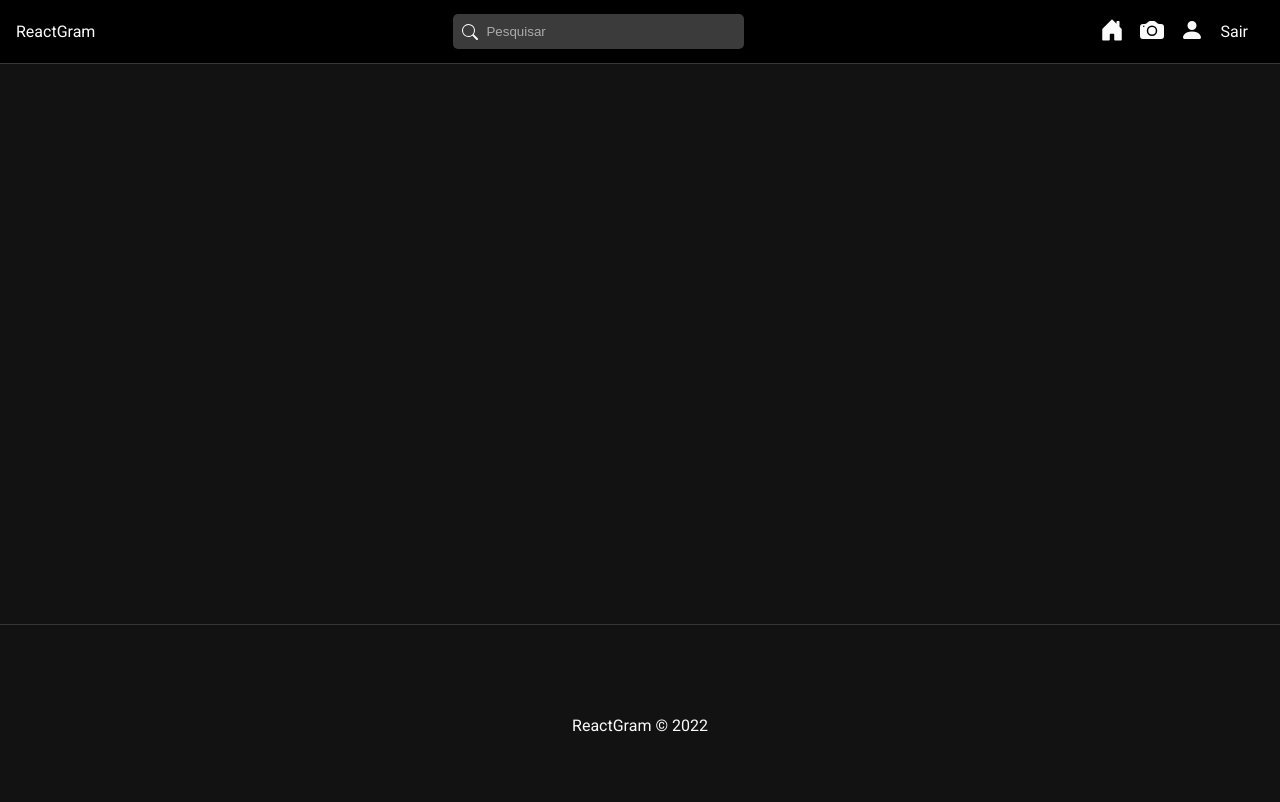
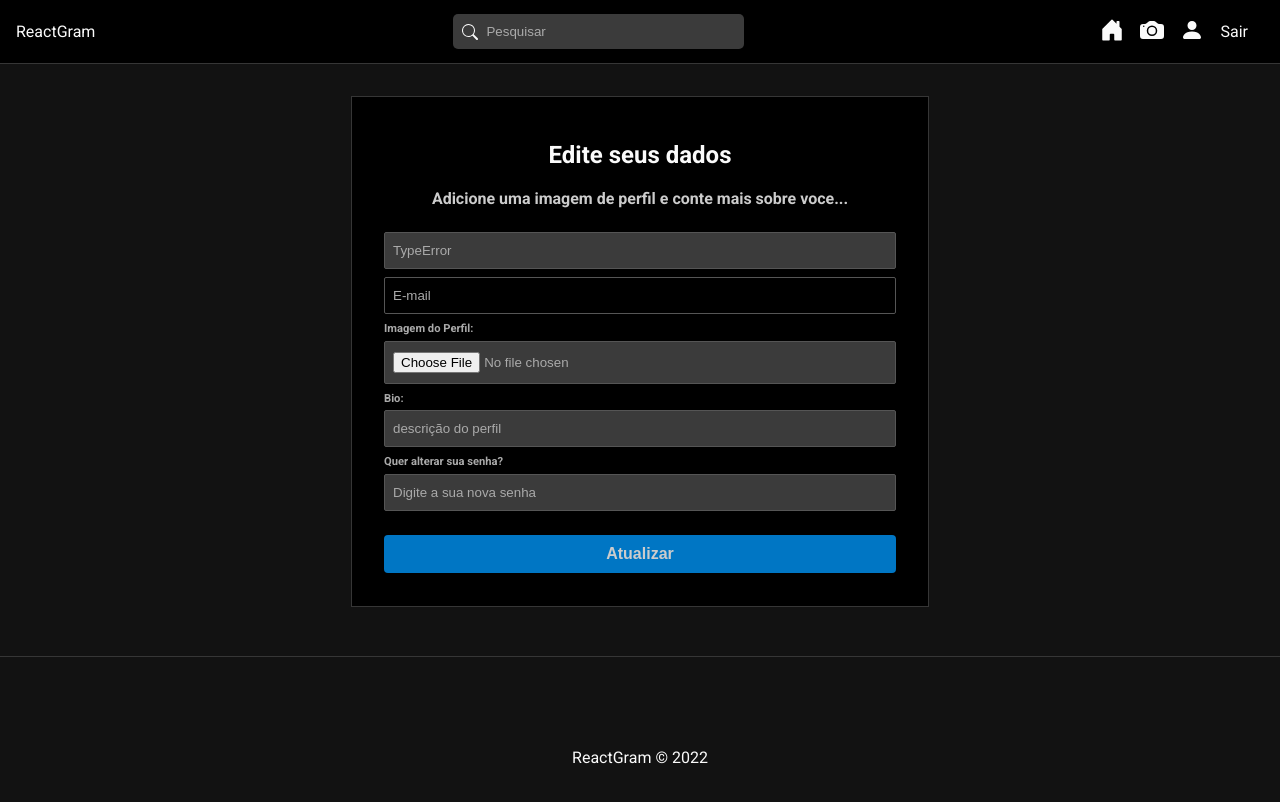
Before and after one commit to HelenoNascimento/ReactGram, a React (Create React App) app in the folder frontend/: page /profile in a window 1280 px wide. Shown: the top 802 px of the page. Built offline with nearby package versions, Linux system fonts and the light colour scheme; no server answers; sample sign-in values are in the browser's storage.

Commit message:
finalizado tela de usuario, iniciando funcionalide de edição

```diff
--- a/frontend/src/App.js
+++ b/frontend/src/App.js
@@ -15,6 +15,7 @@
 import Home from './pages/Home/Home';
 import Login from './pages/Auth/Login';
 import Register from './pages/Auth/Register';
+import EditProfile from "./pages/EditProfile/EditProfile";
 
 
 function App() {
@@ -34,6 +35,8 @@
        <div className="container">
        <Routes>
           <Route path="/" element={auth ? <Home /> : <Navigate to="/login" />}/>
+          <Route path="/profile" element={auth ? <EditProfile /> : <Navigate to="/login" />}/>
+          {/*Rotas autenticados abaixo */}
           <Route path="/login" element={!auth ? <Login /> : <Navigate to="/home" />}/>
           <Route path="/register" element={!auth ? <Register /> : <Navigate to="/home" />}/>
         </Routes>
--- /dev/null
+++ b/frontend/src/pages/EditProfile/EditProfile.css
@@ -0,0 +1,19 @@
+#edit-profile{
+    border: 1px solid #363636;
+    background-color: #000;
+    padding: 1.5em 2em;
+    max-width: 40%;
+    margin: 2em auto;
+    text-align: center;
+}
+
+.subtitle{
+    color: #ccc;
+}
+
+.profile-image{
+    width: 150px;
+    height: 150px;
+    border-radius: 50%;
+    margin-bottom: 1em;
+}
--- /dev/null
+++ b/frontend/src/pages/EditProfile/EditProfile.js
@@ -0,0 +1,100 @@
+import "./EditProfile.css";
+
+import { uploads } from "../../utils/config";
+
+//hooks
+
+import {useEffect, useState } from "react";
+import { useSelector, useDispatch} from "react-redux";
+
+//redux
+import { profile, resetMessage} from "../../slices/userSlice"
+
+//components
+import Message from "../../components/Message"
+
+const EditProfile = () => {
+
+  const[name, setName] = useState("");
+  const[ email, setEmail] = useState("");
+  const[ password, setPassword ] = useState("");
+  const[ imageProfile, setImageProfile ] = useState("");
+  const[ bio, setBio] = useState("");
+  const[ previewImage, setPreviewImage ] = useState("");
+
+  const dispatch = useDispatch();
+
+  const { user, message, error, loading } = useSelector((state) => state.user);
+
+  //states
+
+  //load user data
+  useEffect(()=> {
+    dispatch(profile());
+
+  },[dispatch]);
+
+
+
+  // carregando dados do usuario
+  useEffect(()=>{
+    if(user){
+      setName(user.name);
+      setEmail(user.email);
+      setBio(user.bio);
+    }
+  },[user])
+
+const handleSubmit = (e) =>{
+  e.preventDefault();
+}
+
+const handleFile = (e) =>{
+  // image preview
+  const image = e.target.files[0]
+  setPreviewImage(image)
+
+
+  //update image state
+  setImageProfile(image);
+}
+
+  return (
+    <div id="edit-profile">
+      <h2>Edite seus dados</h2>
+      <p className="subtitle"> Adicione uma imagem de perfil e conte mais sobre voce... </p>
+      {/*previwe da imagem */}
+      {(user.imageProfile || previewImage) &&(
+       <img
+       className="profile-image"
+       src={
+        previewImage
+          ? URL.createObjectURL(previewImage)
+          : `${uploads}/users/${user.imageProfile}`
+      }
+      alt={user.name}
+       />
+      )}
+
+      <form onSubmit={handleSubmit}>
+        <input type="text" placeholder="Nome" onChange={(e) => setName(e.target.value)} value={name || ""}/>
+        <input type="email" placeholder="E-mail" disabled  value={email || ""}/>
+        <label>
+            <span>Imagem do Perfil:</span>
+            <input type="file" onChange={handleFile}/>
+        </label>
+        <label>
+          <span>Bio:</span>
+          <input type="text" placeholder="descrição do perfil" onChange={(e) => setBio(e.target.value)} value={bio || ""}/>
+        </label>
+        <label>
+          <span>Quer alterar sua senha?</span>
+          <input type="password" placeholder="Digite a sua nova senha" onChange={(e) => setPassword(e.target.value)} value={password || ""}/>
+        </label>
+        <input type="submit" value="Atualizar" />
+      </form>
+    </div>
+  )
+}
+
+export default EditProfile
--- a/frontend/src/services/authService.js
+++ b/frontend/src/services/authService.js
@@ -13,7 +13,7 @@
         .then((res) => res.json())
         .catch((err) => err);
 
-        if(res){
+        if(res._id){
             localStorage.setItem("user", JSON.stringify(res));
         }
         return res;
--- /dev/null
+++ b/frontend/src/services/userService.js
@@ -0,0 +1,22 @@
+import { api, requestConfig} from "../utils/config";
+
+// Get user details
+const profile = async (data, token) => {
+    const config = requestConfig("GET", data, token);
+
+    try {
+      const res = await fetch(api + "/users/profile", config)
+        .then((res) => res.json())
+        .catch((err) => err);
+
+      return res;
+    } catch (error) {
+      console.log(error);
+    }
+  };
+
+const userService = {
+    profile,
+}
+
+export default userService
--- /dev/null
+++ b/frontend/src/slices/userSlice.js
@@ -0,0 +1,51 @@
+import { createSlice, createAsyncThunk  } from '@reduxjs/toolkit';
+import userService from '../services/userService';
+
+const initialState = {
+    user:{},
+    error: false,
+    sucess: false,
+    loading: false,
+    message: null,
+};
+
+// Get user details, for edit data
+export const profile = createAsyncThunk(
+    "user/profile",
+    async (user, thunkAPI) => {
+      const token = thunkAPI.getState().auth.user.token;
+
+      const data = await userService.profile(user, token);
+
+      return data;
+    }
+  );
+
+// funcoes
+
+export const userSlice = createSlice({
+    name: "user",
+    initialState,
+    reducers:{
+        resetMessage: (state) =>{
+            state.message = null;
+        },
+    },
+    extraReducers: (builder)=> {
+        builder
+            .addCase(profile.pending, (state) =>{
+                state.loading = true;
+                state.error = false;
+            }).addCase(profile.fulfilled, (state, action)=>{
+                state.loading = false;
+                state.sucess = true;
+                state.error = null;
+                state.user = action.payload;
+            });
+
+    }
+});
+
+
+export const { resetMessage} = userSlice.actions
+export default userSlice.reducer;
--- a/frontend/src/store.js
+++ b/frontend/src/store.js
@@ -1,9 +1,11 @@
 import { configureStore} from "@reduxjs/toolkit"
 
 import authReducer from "./slices/authSlice";
+import userReducer from "./slices/userSlice"
 
 export const store = configureStore({
     reducer: {
         auth: authReducer,
+        user: userReducer,
     },
 });
--- a/frontend/src/utils/config.js
+++ b/frontend/src/utils/config.js
@@ -7,14 +7,14 @@
     let config
     if(image){
         config = {
-            method,
+            method: method,
             body: data,
-            headers:{}
+            headers:{},
         }
     }else if(method ==="DELETE" || data === null){
         config = {
             method,
-            headers:{}
+            headers:{},
         };
     }else{
         config = {
@@ -27,7 +27,7 @@
     }
 
     if(token){
-        config.headersAuthorization = `Bearer ${token}`
+        config.headers.Authorization = `Bearer ${token}`;
     }
 
     return config;
```
